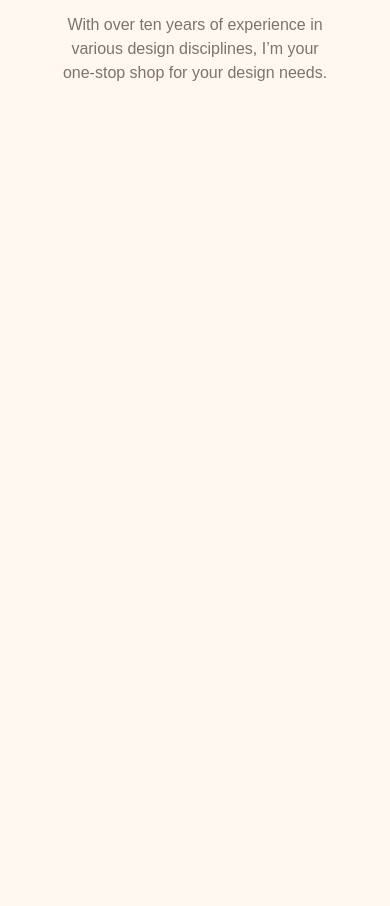
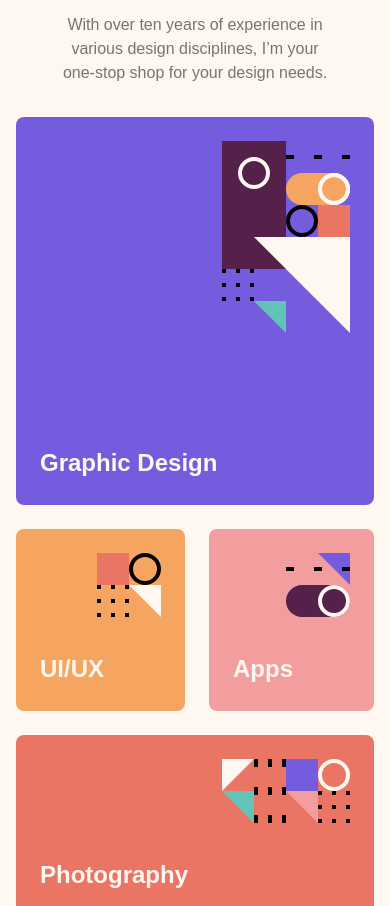
Before and after one commit to jeancarlosruiz/single-page-portfolio, a website built with Vite: page index.html in a window 390 px wide. Shown: the part 194-1100 px from the top of the page. Before the commit the page ends 844 px from the top, so only its background shows below. Built offline with nearby package versions, Linux system fonts and the light colour scheme; some packages are replaced by stand-ins of ours.

Commit message:
features section completely responsive done

```diff
--- a/index.html
+++ b/index.html
@@ -14,12 +14,15 @@
   </head>
 
   <body>
+    <!-- Header -->
     <header class="header | container mx-auto flex-group-1">
-      <img src="assets/images/logo.svg" alt="" />
+      <img src="assets/images/logo.svg" alt="Logo" />
       <button type="button" class="button" data-type="primary">
         Free Consultation
       </button>
     </header>
+
+    <!-- Main Content -->
     <main class="container mx-auto" data-type="wide">
       <section
         class="hero-section | container flex-group-2 mx-auto text-center"
@@ -32,20 +35,49 @@
           your one-stop shop for your design needs.
         </p>
       </section>
+      <section class="features | grid-features container mx-auto">
+        <div class="features-box | bg-primary-500">
+          <img
+            src="assets/images/pattern-graphic-design.svg"
+            alt="Features img"
+          />
+          <h2 class="fs-500 fw-bold clr-neutral-100">Graphic Design</h2>
+        </div>
+        <div class="features-box | bg-primary-200">
+          <img src="assets/images/pattern-ui-ux.svg" alt="Features img" />
+          <h2 class="fs-500 fw-bold clr-neutral-100">UI/UX</h2>
+        </div>
+        <div class="features-box | bg-primary-100">
+          <img src="assets/images/pattern-apps.svg" alt="Features img" />
+          <h2 class="fs-500 fw-bold clr-neutral-100">Apps</h2>
+        </div>
+        <div class="features-box | bg-primary-300">
+          <img
+            src="assets/images/pattern-illustrations.svg"
+            alt="Features img"
+          />
+          <h2 class="fs-500 fw-bold clr-neutral-100">Photography</h2>
+        </div>
+        <div class="features-box | bg-primary-400">
+          <img src="assets/images/pattern-photography.svg" alt="Features img" />
+          <h2 class="fs-500 fw-bold clr-neutral-100">Illustrations</h2>
+        </div>
+        <div class="features-box | bg-primary-600">
+          <img
+            src="assets/images/pattern-motion-graphics.svg"
+            alt="Features img"
+          />
+          <h2 class="fs-500 fw-bold clr-neutral-100">Motion Graphics</h2>
+        </div>
+      </section>
     </main>
     <!-- <footer class="footer | container mx-auto flex-group-1">
-      <img src="assets/images/logo.svg" alt="" />
+      <img src="assets/images/logo.svg" alt="Logo" />
       <button type="button" class="button" data-type="primary">
         Free Consultation
       </button>
     </footer> -->
     <!--
-  Graphic Design
-  UI/UX
-  Apps
-  Photography
-  Illustrations
-  Motion Graphics
 
   I’m Amy, and I’d love to work on your next project
 
--- a/sass/abstracts/_typography.scss
+++ b/sass/abstracts/_typography.scss
@@ -26,7 +26,7 @@ $font-sizes: (
   800: clamp(1.625rem, 4vw, 2.5rem),
   700: clamp(1.5rem, 5vw, 2rem),
   600: 2rem,
-  500: 1.25rem,
+  500: 1.5rem,
   400: 1.125rem,
   300: clamp(1rem, 2vw, 1.125rem),
   200: 0.938rem,
--- /dev/null
+++ b/sass/components/_features.scss
@@ -0,0 +1,39 @@
+@use '../abstracts/' as *;
+
+.features {
+  padding-block-start: size(32);
+
+  &-box {
+    display: inline-flex;
+    align-items: flex-end;
+    border-radius: size(8);
+    padding: size(24);
+    position: relative;
+
+    img {
+      position: absolute;
+      top: 0;
+      right: 0;
+      padding: inherit;
+    }
+  }
+
+  &-box:nth-child(1) {
+    grid-area: a;
+  }
+  &-box:nth-child(2) {
+    grid-area: b;
+  }
+  &-box:nth-child(3) {
+    grid-area: c;
+  }
+  &-box:nth-child(4) {
+    grid-area: d;
+  }
+  &-box:nth-child(5) {
+    grid-area: e;
+  }
+  &-box:nth-child(6) {
+    grid-area: f;
+  }
+}
--- a/sass/components/_index.scss
+++ b/sass/components/_index.scss
@@ -1,4 +1,5 @@
 @forward 'header';
 @forward 'hero-section';
+@forward 'features';
 @forward 'buttons';
 @forward 'cards';
--- a/sass/layout/_even-columns.scss
+++ /dev/null
@@ -1,11 +0,0 @@
-@use '../abstracts/' as *;
-
-.even-columns {
-  display: grid;
-  gap: var(--grid-gap, $grid-gap);
-
-  @include mq(medium) {
-    grid-auto-flow: column;
-    grid-auto-columns: 1fr;
-  }
-}
--- a/sass/layout/_grid-auto-fit.scss
+++ /dev/null
@@ -1,7 +0,0 @@
-@use '../abstracts/' as *;
-
-.grid-auto-fit {
-  display: grid;
-  gap: var(--grid-gap, $grid-gap);
-  grid-template-columns: repeat(auto-fit, minmax(min(250px, 100%), 1fr));
-}
--- /dev/null
+++ b/sass/layout/_grid-features.scss
@@ -0,0 +1,32 @@
+@use '../abstracts/' as *;
+
+.grid-features {
+  display: grid;
+  grid-template-columns: repeat(2, auto);
+  grid-template-rows: repeat(6, #{size(182)});
+  gap: size(24);
+  grid-template-areas:
+    'a a'
+    'a a'
+    'b c'
+    'd d'
+    'e e'
+    'f f';
+
+  @include mq(medium) {
+    grid-template-columns: repeat(4, auto);
+    grid-template-rows: repeat(3, #{size(182)});
+    grid-template-areas:
+      'a a b c'
+      'a a d d'
+      'e e f f';
+  }
+
+  @include mq(large) {
+    grid-template-columns: repeat(6, auto);
+    grid-template-rows: repeat(2, #{size(182)});
+    grid-template-areas:
+      'a a b c d d'
+      'a a e e f f';
+  }
+}
--- a/sass/layout/_index.scss
+++ b/sass/layout/_index.scss
@@ -1,3 +1,2 @@
-@forward 'even-columns';
-@forward 'grid-auto-fit';
 @forward 'flex-group';
+@forward 'grid-features';
```
Also changed, not shown: README-template.md.
